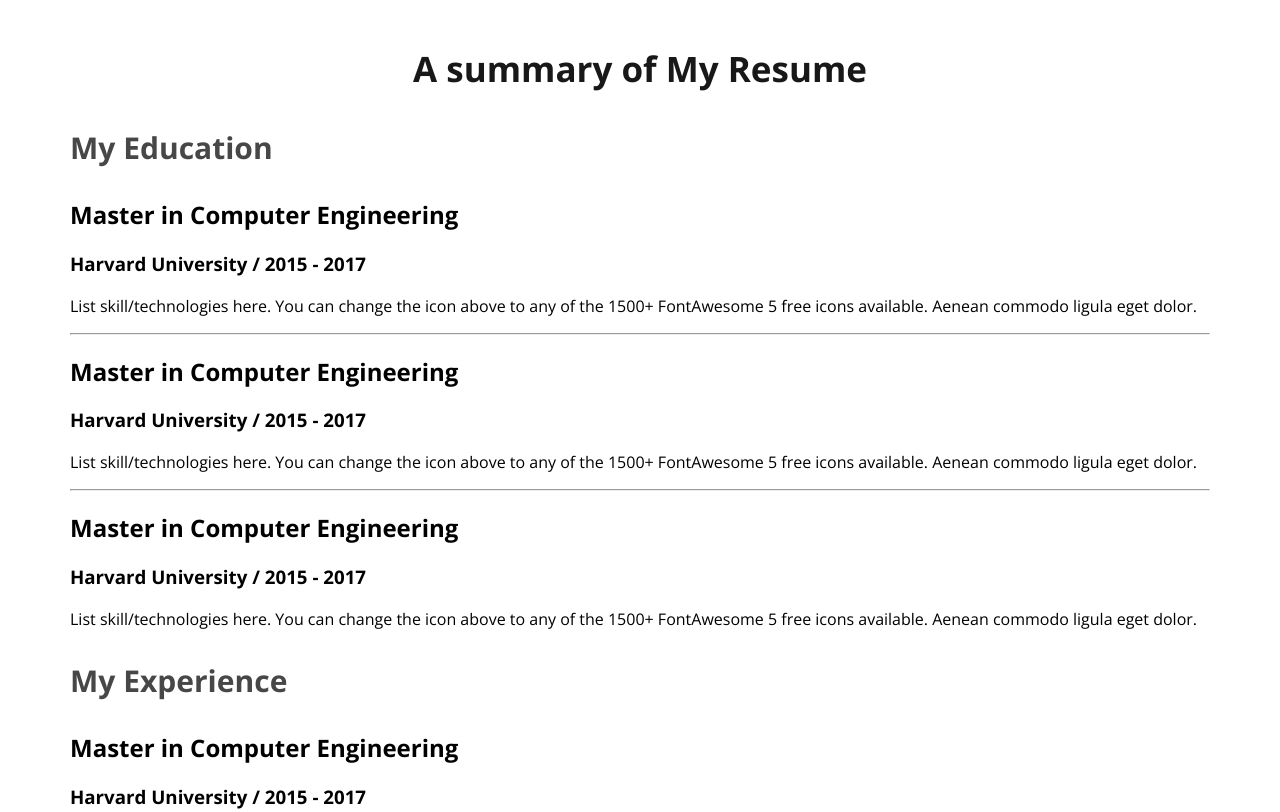
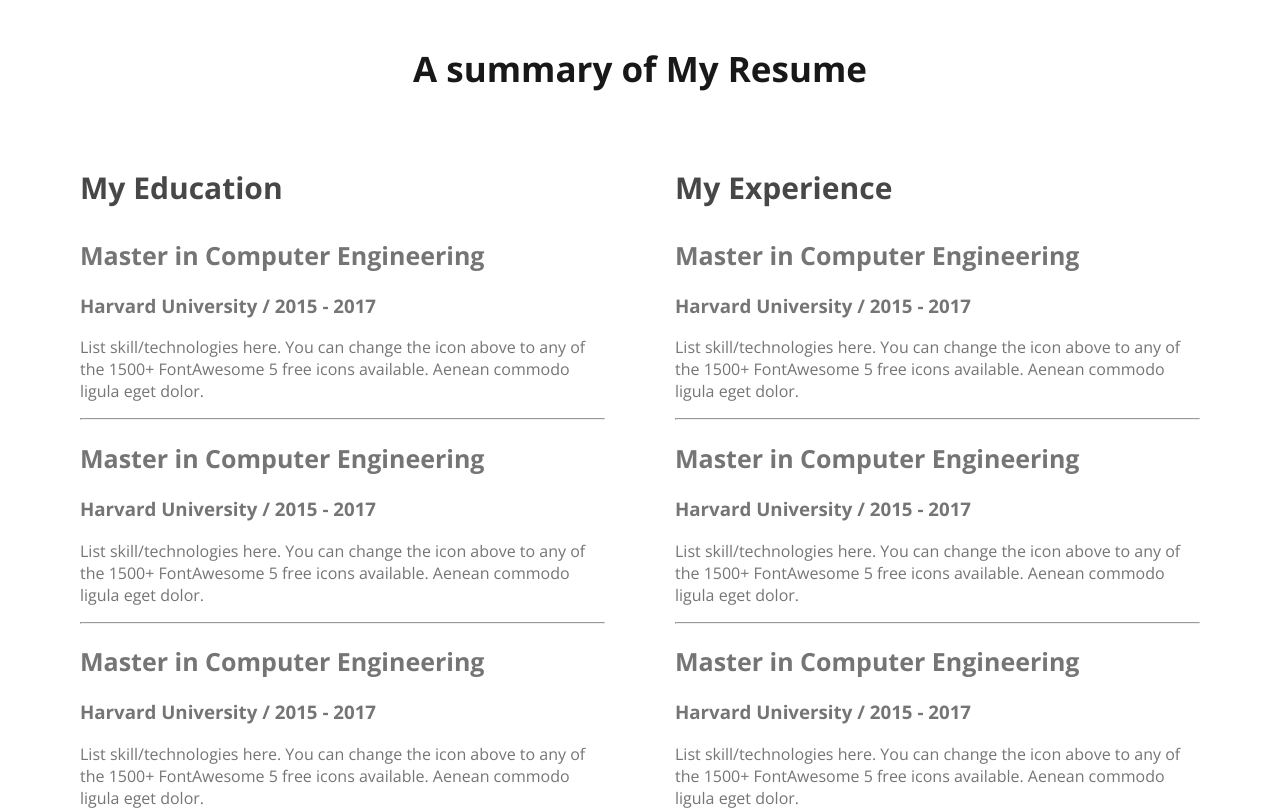
Before and after one commit to Tufazzul1/developer-portfolio, a plain HTML site: page index.html in a window 1280 px wide. Shown: the part 2440-3252 px from the top of the page. Drawn offline with nearby package versions, Linux system fonts and the light colour scheme.

Commit message:
added resume section design

```diff
--- a/styles/portfolio.css
+++ b/styles/portfolio.css
@@ -179,3 +179,20 @@ main section {
     font-size: 30px;
     font-weight: 700;
 }
+
+.resume-container{
+    display: flex;
+    gap: 70px;
+    color: #757575;
+    padding: 10px;
+}
+
+.resume-column-title{
+    font-size: 30px;
+    font-weight: 700;
+}
+
+.resume-item-title{
+    font-size: 25px;
+    font-weight: 700;
+}
```
